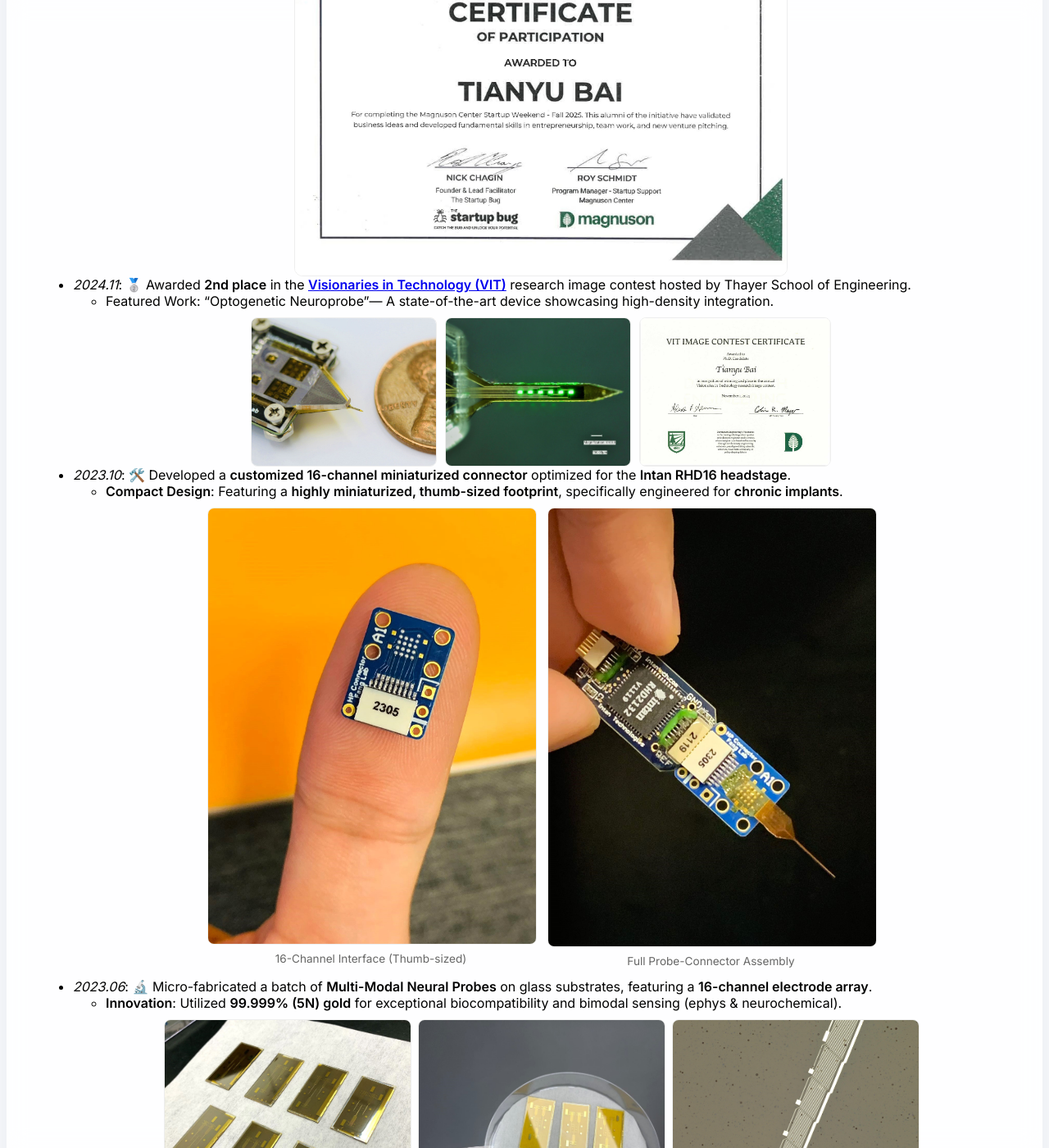
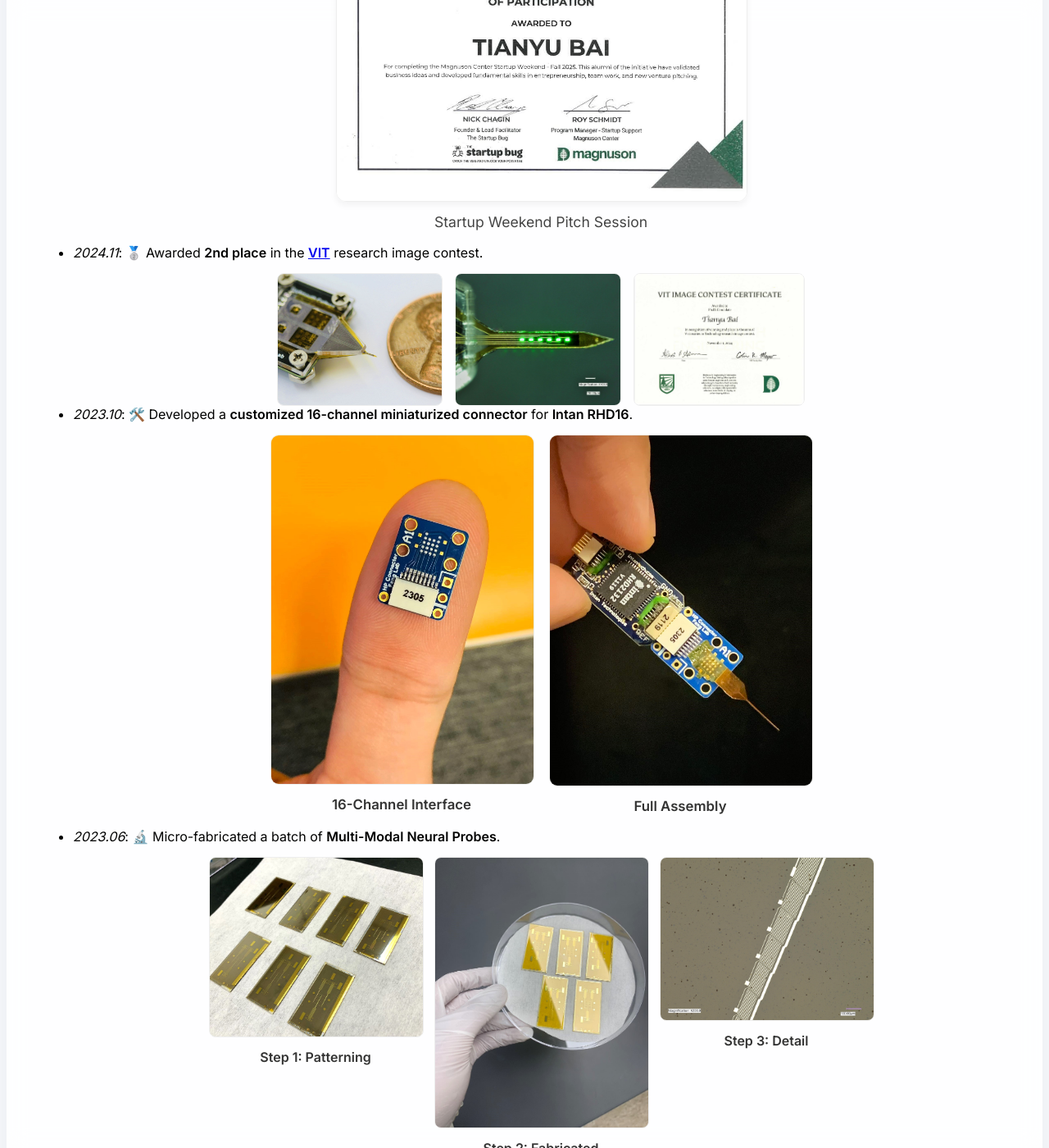
Before and after one commit to Tianyu-Bai/Tianyu-Bai.github.io, a Jekyll site: the page built from _pages/includes/news.md, in a window 1280 px wide and 1400 px high, scrolled down 1152 px. Shown: the whole window at 82% size. Built offline with Jekyll 4.4.1, drawn with Linux system fonts in a browser that asks for light colours; our own code applies the rules of GitHub Pages for plain Markdown files; some of the changed text lies outside the part shown.

Commit message:
Update news entries and image styles

```diff
--- a/_pages/includes/news.md
+++ b/_pages/includes/news.md
@@ -4,46 +4,45 @@
 - *2026.01*: 🚀 Released the **[E-Link(256)](https://tianyu-bai.github.io/E-Link/)** open-source project, an ultra-compact, solderless 256-channel neural interface connector.
 
 - *2025.10*: 💡 Participated in the **[Startup Weekend](https://www.linkedin.com/posts/tianyubai_startupweekend-magnusoncenter-pitch-activity-7386096029953212416-3upX?utm_source=share&utm_medium=member_desktop&rcm=ACoAACWlM5ABI4NY3hLlgpHJZdqC1NVpRn7U9aA)** at the Magnuson Center for Entrepreneurship.
-  - Received mentorship on IP protection and customer discovery, pitching a neurotech-focused venture idea.
-  <div style="display: flex; justify-content: center; margin-top: 10px;">
-    <img src="/images/pitch.jpg" style="width: 100%; max-width: 600px; border-radius: 10px; border: 1px solid #eee;">
-  </div>
-
-- *2024.11*: 🥈 Awarded **2nd place** in the **[Visionaries in Technology (VIT)](https://www.linkedin.com/posts/tianyubai_dartmouthcollege-biggreen-studentexperience-activity-7407785550222413824-EmZC?utm_source=share&utm_medium=member_desktop&rcm=ACoAACWlM5ABI4NY3hLlgpHJZdqC1NVpRn7U9aA)** research image contest hosted by Thayer School of Engineering.
-  - Featured Work: "Optogenetic Neuroprobe"— A state-of-the-art device showcasing high-density integration.
-  <div style="display: flex; justify-content: center; gap: 10px; flex-wrap: wrap; margin-top: 10px;">
-    <img src="/images/LED01.jpg" style="height: 180px; border-radius: 8px; border: 1px solid #eee; object-fit: cover;">
-    <img src="/images/LED02.jpg" style="height: 180px; border-radius: 8px; border: 1px solid #eee; object-fit: cover;">
-    <img src="/images/LED03.jpg" style="height: 180px; border-radius: 8px; border: 1px solid #eee; object-fit: cover;">
-  </div>
-
-- *2023.10*: 🛠️ Developed a **customized 16-channel miniaturized connector** optimized for the **Intan RHD16 headstage**.
-  * **Compact Design**: Featuring a **highly miniaturized, thumb-sized footprint**, specifically engineered for **chronic implants**.
-  <div style="display: flex; justify-content: center; gap: 15px; flex-wrap: wrap; margin-top: 10px;">
-    <div style="flex: 1; min-width: 250px; max-width: 400px; text-align: center;">
-      <img src="/images/Connector_Interface.jpg" style="width: 100%; border-radius: 8px; border: 1px solid #eee;">
-      <p style="font-size: 0.85em; color: #666; margin-top: 5px;">16-Channel Interface (Thumb-sized)</p>
-    </div>
-    <div style="flex: 1; min-width: 250px; max-width: 400px; text-align: center;">
-      <img src="/images/Probe_Assembly.jpg" style="width: 100%; border-radius: 8px; border: 1px solid #eee;">
-      <p style="font-size: 0.85em; color: #666; margin-top: 5px;">Full Probe-Connector Assembly</p>
+  <div style="display: flex; justify-content: center; margin-top: 15px;">
+    <div style="max-width: 500px; text-align: center;">
+      <img src="/images/pitch.jpg" style="width: 100%; border-radius: 12px; border: 1px solid #eee; box-shadow: 0 4px 8px rgba(0,0,0,0.05);">
+      <p style="font-size: 1.1em; font-weight: 500; color: #444; margin-top: 10px;">Startup Weekend Pitch Session</p>
     </div>
   </div>
 
-- *2023.06*: 🔬 Micro-fabricated a batch of **Multi-Modal Neural Probes** on glass substrates, featuring a **16-channel electrode array**.
-  * **Innovation**: Utilized **99.999% (5N) gold** for exceptional biocompatibility and bimodal sensing (ephys & neurochemical).
-  <div style="display: flex; justify-content: center; gap: 10px; flex-wrap: wrap; margin-top: 10px;">
-    <div style="flex: 1; min-width: 200px; max-width: 300px; text-align: center;">
+- *2024.11*: 🥈 Awarded **2nd place** in the **[VIT](https://www.linkedin.com/posts/tianyubai_dartmouthcollege-biggreen-studentexperience-activity-7407785550222413824-EmZC?utm_source=share&utm_medium=member_desktop&rcm=ACoAACWlM5ABI4NY3hLlgpHJZdqC1NVpRn7U9aA)** research image contest.
+  <div style="display: flex; justify-content: center; gap: 15px; flex-wrap: wrap; margin-top: 15px;">
+    <img src="/images/LED01.jpg" style="height: 160px; border-radius: 8px; border: 1px solid #eee;">
+    <img src="/images/LED02.jpg" style="height: 160px; border-radius: 8px; border: 1px solid #eee;">
+    <img src="/images/LED03.jpg" style="height: 160px; border-radius: 8px; border: 1px solid #eee;">
+  </div>
+
+- *2023.10*: 🛠️ Developed a **customized 16-channel miniaturized connector** for **Intan RHD16**.
+  <div style="display: flex; justify-content: center; gap: 20px; flex-wrap: wrap; margin-top: 15px;">
+    <div style="flex: 1; min-width: 200px; max-width: 320px; text-align: center;">
+      <img src="/images/Connector_Interface.jpg" style="width: 100%; border-radius: 10px; border: 1px solid #eee;">
+      <p style="font-size: 1.05em; font-weight: bold; color: #333; margin-top: 10px;">16-Channel Interface</p>
+    </div>
+    <div style="flex: 1; min-width: 200px; max-width: 320px; text-align: center;">
+      <img src="/images/Probe_Assembly.jpg" style="width: 100%; border-radius: 10px; border: 1px solid #eee;">
+      <p style="font-size: 1.05em; font-weight: bold; color: #333; margin-top: 10px;">Full Assembly</p>
+    </div>
+  </div>
+
+- *2023.06*: 🔬 Micro-fabricated a batch of **Multi-Modal Neural Probes**.
+  <div style="display: flex; justify-content: center; gap: 15px; flex-wrap: wrap; margin-top: 15px;">
+    <div style="flex: 1; min-width: 180px; max-width: 260px; text-align: center;">
       <img src="/images/Gold_Patterning.jpg" style="width: 100%; border-radius: 8px; border: 1px solid #eee;">
-      <p style="font-size: 0.8em; color: #666; margin-top: 5px;">Step 1: Gold Patterning</p>
+      <p style="font-size: 1em; font-weight: bold; color: #333; margin-top: 10px;">Step 1: Patterning</p>
     </div>
-    <div style="flex: 1; min-width: 200px; max-width: 300px; text-align: center;">
+    <div style="flex: 1; min-width: 180px; max-width: 260px; text-align: center;">
       <img src="/images/Fabricated_Probes.jpg" style="width: 100%; border-radius: 8px; border: 1px solid #eee;">
-      <p style="font-size: 0.8em; color: #666; margin-top: 5px;">Step 2: Fully Fabricated</p>
+      <p style="font-size: 1em; font-weight: bold; color: #333; margin-top: 10px;">Step 2: Fabricated</p>
     </div>
-    <div style="flex: 1; min-width: 200px; max-width: 300px; text-align: center;">
+    <div style="flex: 1; min-width: 180px; max-width: 260px; text-align: center;">
       <img src="/images/Probe_Microscopy.jpg" style="width: 100%; border-radius: 8px; border: 1px solid #eee;">
-      <p style="font-size: 0.8em; color: #666; margin-top: 5px;">Step 3: Microscopy Detail</p>
+      <p style="font-size: 1em; font-weight: bold; color: #333; margin-top: 10px;">Step 3: Detail</p>
     </div>
   </div>
 
```
